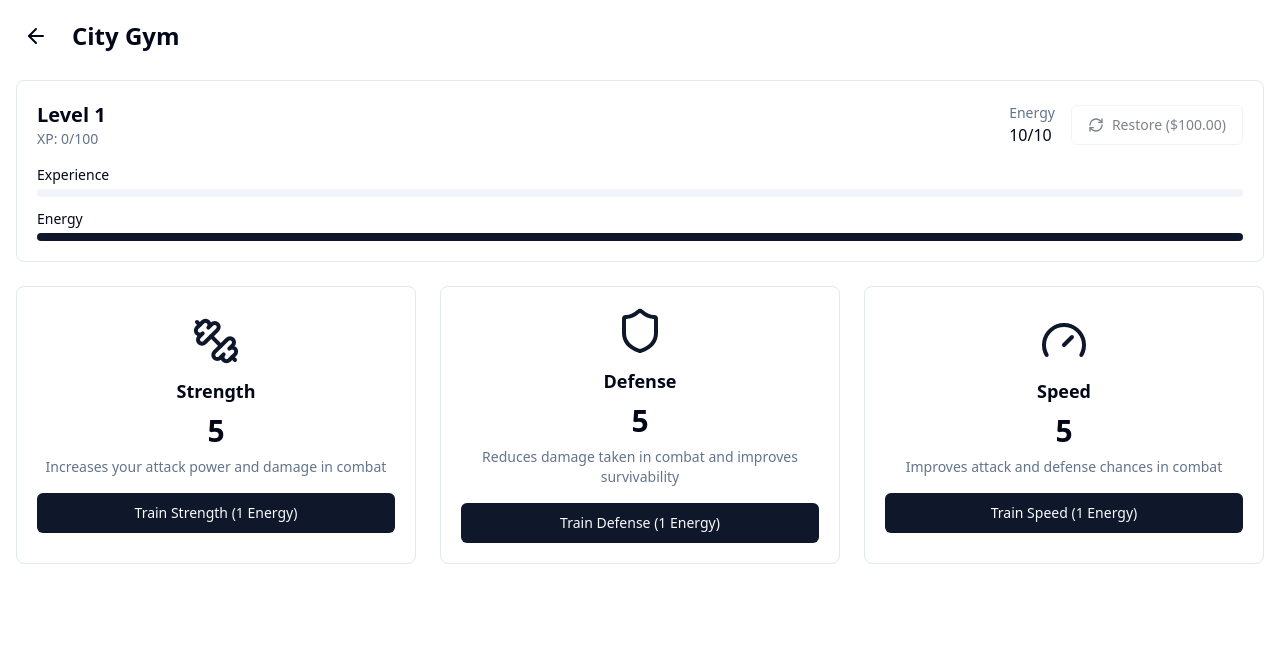
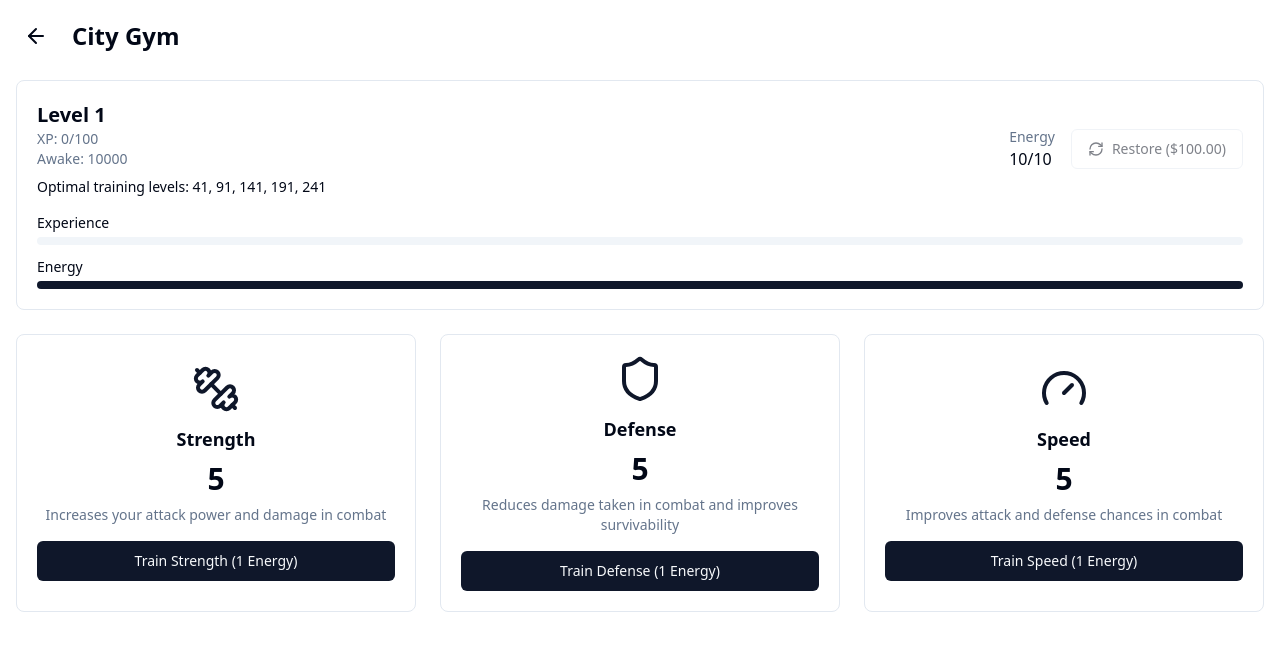
Before and after one commit to dopeboygfx/high-stakes-journey, a React (Vite) app: page /gym in a window 1280 px wide. Shown: the top 650 px of the page. Built offline with nearby package versions, Linux system fonts and the light colour scheme.

Commit message:
Add awake feature
Adds a new "awake" feature.  Further details to be added in a subsequent commit.

```diff
--- a/src/context/gameInitialState.ts
+++ b/src/context/gameInitialState.ts
@@ -50,6 +50,7 @@ export const INITIAL_PLAYER_STATS: PlayerStats = {
   speed: 5,
   energy: 10,
   maxEnergy: 10,
+  awake: 10000, // Initial awake value
 };
 
 export const initialState: GameState = {
--- a/src/pages/Gym.tsx
+++ b/src/pages/Gym.tsx
@@ -13,15 +13,37 @@ const Gym = () => {
   const { state, dispatch } = useGame();
   const { playerStats } = state;
 
-  const calculateAttributeGain = (level: number): number => {
-    // Base gain is 1, with diminishing returns as level increases
-    const baseGain = 1;
+  const calculateAttributeGain = (level: number, awake: number): number => {
+    // Implement the formula based on awake value
+    const awakeDiv100 = awake / 100;
+    const sumBeforeSubtract = awakeDiv100 / 2;
+    const firstOptimalLevel = sumBeforeSubtract - 9;
 
-    // Formula: Base gain + (level / 10), with maximum of 3 points per training
-    const levelBonus = Math.floor(level / 5) * 0.5;
-    const totalGain = Math.min(3, baseGain + levelBonus);
+    // Calculate all optimal training levels
+    const optimalLevels: number[] = [];
+    let currentLevel = firstOptimalLevel;
 
-    return Math.max(1, Math.round(totalGain));
+    // Generate 10 optimal levels
+    for (let i = 0; i < 10; i++) {
+      optimalLevels.push(Math.round(currentLevel));
+      currentLevel += sumBeforeSubtract;
+    }
+
+    // Find how close the player is to an optimal level
+    const closestOptimalLevel = optimalLevels.reduce((prev, curr) => {
+      return Math.abs(curr - level) < Math.abs(prev - level) ? curr : prev;
+    }, optimalLevels[0]);
+
+    // Calculate distance from optimal (0 means at optimal level)
+    const distanceFromOptimal = Math.abs(level - closestOptimalLevel);
+
+    // Base gain is higher at optimal levels, lower as you move away
+    let baseGain = 3;
+    if (distanceFromOptimal > 0) {
+      baseGain = Math.max(1, 3 - Math.floor(distanceFromOptimal / 5));
+    }
+
+    return baseGain;
   };
 
   const handleTrainAttribute = (attribute: "strength" | "defense" | "speed") => {
@@ -30,7 +52,7 @@ const Gym = () => {
       return;
     }
 
-    const gainAmount = calculateAttributeGain(playerStats.level);
+    const gainAmount = calculateAttributeGain(playerStats.level, playerStats.awake);
 
     dispatch({
       type: "TRAIN_ATTRIBUTE",
@@ -69,6 +91,27 @@ const Gym = () => {
   // Energy restore cost
   const energyRestoreCost = 100 * playerStats.level;
 
+  // Calculate optimal training levels based on awake
+  const calculateOptimalLevels = () => {
+    const awakeDiv100 = playerStats.awake / 100;
+    const sumBeforeSubtract = awakeDiv100 / 2;
+    const firstOptimalLevel = sumBeforeSubtract - 9;
+
+    const optimalLevels: number[] = [];
+    let currentLevel = firstOptimalLevel;
+
+    // Generate 5 optimal levels
+    for (let i = 0; i < 5; i++) {
+      optimalLevels.push(Math.round(currentLevel));
+      currentLevel += sumBeforeSubtract;
+    }
+
+    return optimalLevels;
+  };
+
+  const optimalLevels = calculateOptimalLevels();
+  const isAtOptimalLevel = optimalLevels.includes(playerStats.level);
+
   return (
     <div className="container mx-auto p-4 space-y-6">
       <div className="flex items-center gap-4">
@@ -89,6 +132,17 @@ const Gym = () => {
               <p className="text-sm text-muted-foreground">
                 XP: {playerStats.exp}/{playerStats.expToNextLevel}
               </p>
+              <p className="text-sm text-muted-foreground">
+                Awake: {playerStats.awake}
+              </p>
+              <div className="mt-2">
+                <p className="text-sm font-medium">
+                  Optimal training levels: {optimalLevels.join(', ')}
+                </p>
+                {isAtOptimalLevel && (
+                  <p className="text-sm text-green-500 font-bold">You're at an optimal training level!</p>
+                )}
+              </div>
             </div>
 
             <div className="flex items-center mt-4 sm:mt-0">
--- a/src/types/game.ts
+++ b/src/types/game.ts
@@ -1,4 +1,3 @@
-
 export type Drug = {
   id: string;
   name: string;
@@ -77,6 +76,7 @@ export type PlayerStats = {
   speed: number;
   energy: number;
   maxEnergy: number;
+  awake: number; // New attribute for determining optimal training levels
 };
 
 export type OnlinePlayer = {
```
